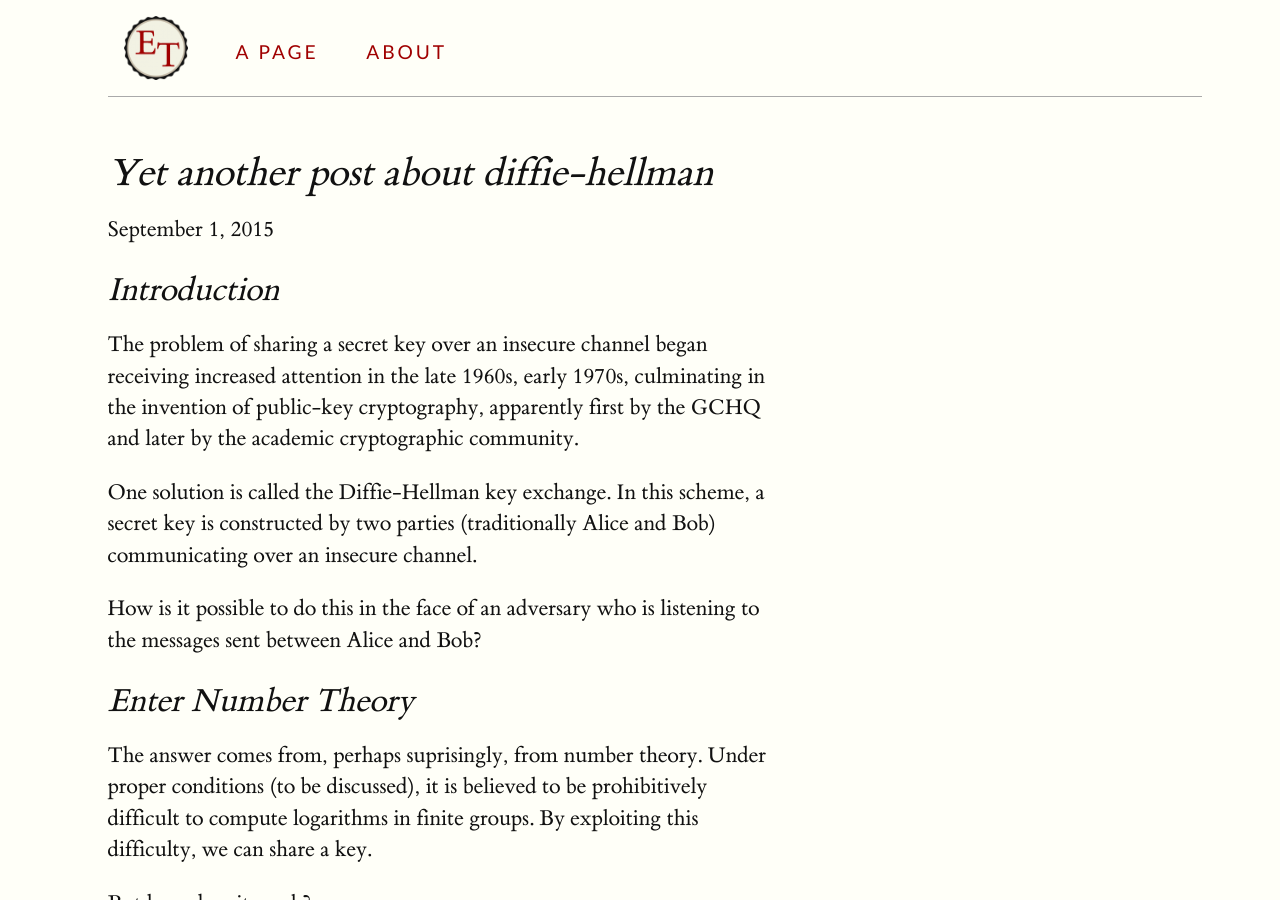
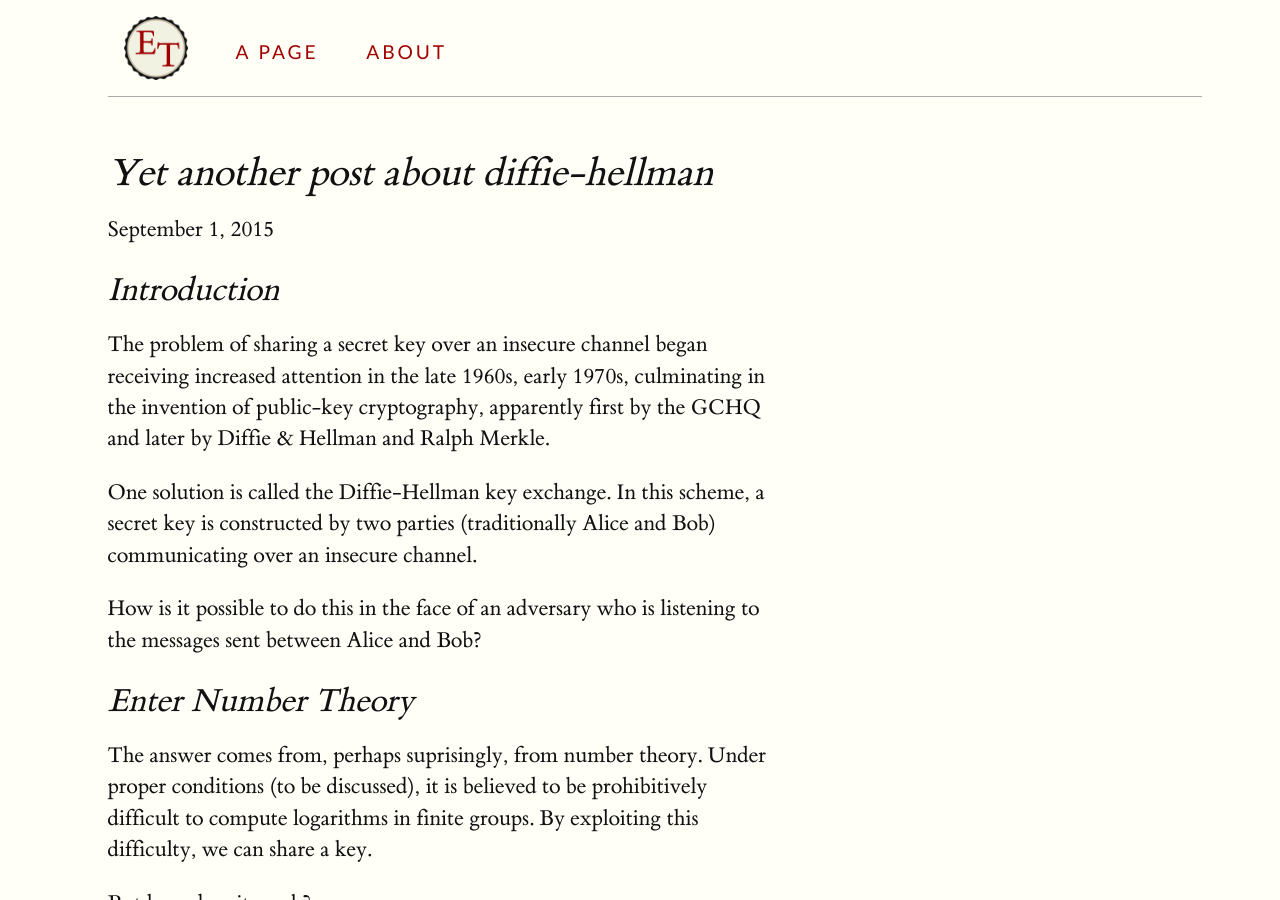
Before and after one commit to eu90h/eu90h.github.io, a Jekyll site: the page built from _posts/2015-09-01-discrete-logs.md, in a window 1280 px wide and 900 px high. Built offline with Jekyll 4.4.1, drawn with Linux system fonts in a browser that asks for light colours; formulas are drawn with MathJax 3.

Commit message:
intro updated again

```diff
--- a/_posts/2015-09-01-discrete-logs.md
+++ b/_posts/2015-09-01-discrete-logs.md
@@ -6,7 +6,7 @@ categories: cryptography number-theory
 ---
 ## Introduction
 
-The problem of sharing a secret key over an insecure channel began receiving increased attention in the late 1960s, early 1970s, culminating in the invention of public-key cryptography, apparently first by the GCHQ and later by the academic cryptographic community.
+The problem of sharing a secret key over an insecure channel began receiving increased attention in the late 1960s, early 1970s, culminating in the invention of public-key cryptography, apparently first by the GCHQ and later by Diffie & Hellman and Ralph Merkle.
 
 One solution is called the Diffie-Hellman key exchange. In this scheme, a secret key is constructed by two parties (traditionally Alice and Bob) communicating over an insecure channel.
 
```
